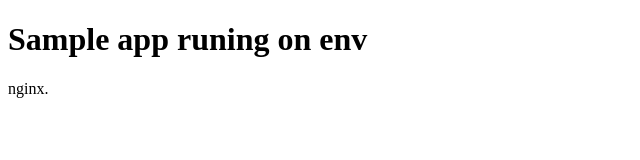
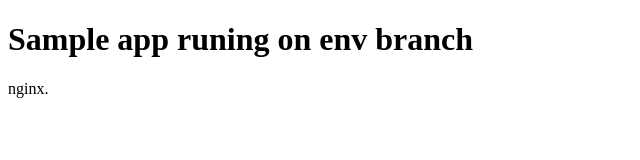
Before and after one commit to devopsrajpurohit/sample-cicd, a plain HTML site: page index.html in a window 1280 px wide. Shown: the whole page, without its empty margins (0-640 px from the left). Drawn offline with Linux system fonts and the light colour scheme.

Commit message:
Update index.html

```diff
--- a/index.html
+++ b/index.html
@@ -2,7 +2,7 @@
 <html>
 <body>
 
-<h1>Sample app runing on env</h1>
+<h1>Sample app runing on env branch</h1>
 
 <p>nginx.</p>
 
```
